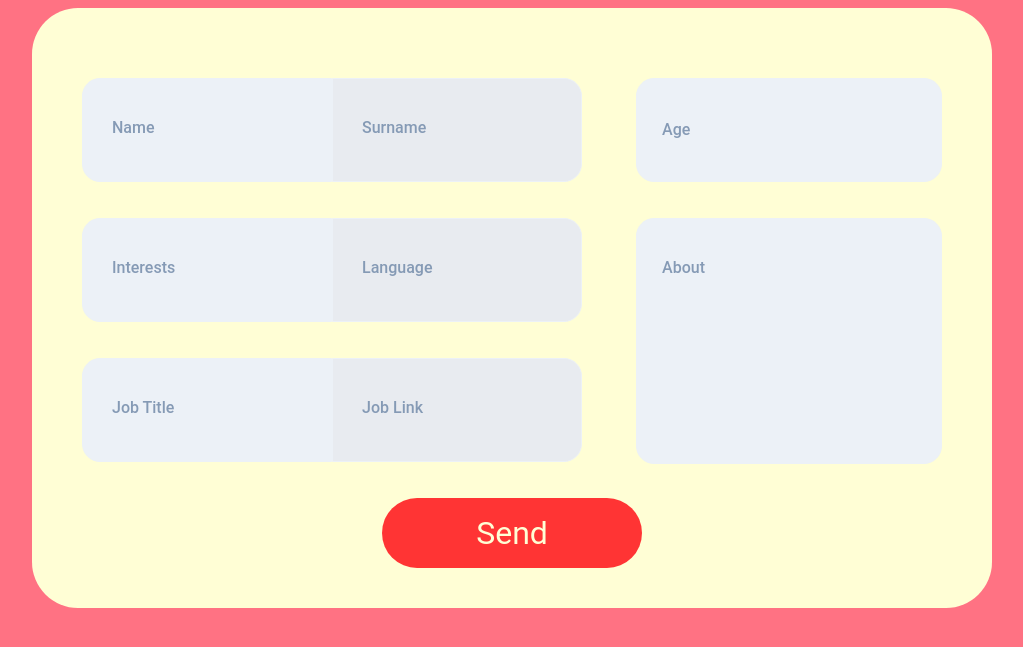
After one commit to dreistein33/jobber, a Flask app: template templates/form.html in a window 1280 px wide. The commit adds this page. Shown: the top 647 px of the page, without its empty margins (128-1151 px from the left). Run offline with Flask 3, Linux system fonts and the light colour scheme; the template is opened without the code that fills it, so the values that code supplies are empty.

Commit message:
Added jinja2 form.html template

```diff
--- a/app.py
+++ b/app.py
@@ -9,7 +9,7 @@ CORS(app)
 
 @app.route("/")
 def home():
-    return render_template("testing.html")
+    return render_template("form.html")
 
 
 @app.route("/api/complete/", methods=["POST"])
--- a/static/scripts/utils.js
+++ b/static/scripts/utils.js
@@ -65,22 +65,23 @@ function validateFormData(data_dict) {
 
 // This functions animate text in labels to go above the input form
 function animateInputsLabels(side) {
+
+
     if (side == "age") {
-        var topUp = "0px";
+        var topUp = "7px";
         var topDown = "60px";
     } else if (side == "about") {
-        var topUp = "140px";
+        var topUp = "145px";
         var topDown = "200px";
-    } else {
-        var topUp = "-30px";
-        var topDown = "35px";
+    } else  {
+        var topUp = "-25px";
+        var topDown = "40px";
     }
 
     $("." + side + "-input").focus(function() {
-    var id = this.id;
     var element = "label[for=" + this.id + "]";
 
-    $(element).css({"top": topUp});
+    $(element).css({"top": topUp, "font-size": "0.8rem"});
 })
 
 // Make the text go back to its root position
@@ -88,7 +89,7 @@ $("." + side + "-input").on("focusout", function() {
     if (this.value.length == 0) {
         var labelElement = "label[for=" + this.id + "]";
 
-        $(labelElement).css({"top": topDown});
+        $(labelElement).css({"top": topDown, "font-size": "1rem"});
     }
 });
 }
@@ -149,10 +150,10 @@ function updateContentBox(mode) {
             <input class="right-input" id="job-link" type="text" name="job-link" placeholder=" "required>
         </div>
 
-        <label for="age" class="input-label" style="left: 630px; top: 62px;">Age</label>
+        <label for="age" class="input-label" style="left: 630px; top: 72px;">Age</label>
         <input class="age-input" id="age" type="text" name="age" placeholder="" required>
 
-        <label for="about" class="input-label" style="left: 630px; top: 200px;">About</label>
+        <label for="about" class="input-label" style="left: 630px; top: 210px;">About</label>
         <textarea class="about-input" id="about" type="text" name="about" placeholder=" " required></textarea>
 
         <input class="send-button" type="submit" value="Send">
--- a/static/styles/styles.css
+++ b/static/styles/styles.css
@@ -16,6 +16,8 @@
         --input-border: 1px solid rgb(236, 241, 247);
         --input-field-color: rgb(236, 241, 247);
         --input-focus-color: rgba(236, 241, 247, 0.521);
+        --input-font-size: 1.2rem;
+        --label-font-size: 1rem;
         --label-text-color: rgb(133, 154, 181);
         --grey-text: grey;
 
@@ -27,20 +29,28 @@
 
     input[type="text"] {
         border: var(--input-border);
-        background: var(--input-field-color);
         transition: 0.2s;
+        font-size: var(--input-font-size);
+        font-weight: 100;
     }
 
     input:focus {
         outline: var(--bg-color);
+        background-color: var(--input-focus-color);
     }
 
     input[type="text"]:hover {
         background: var(--input-focus-color);
     }
 
+    textarea {
+        font-size: var(--input-font-size);
+        font-weight: 100;
+    }
+
     p {
-        text-align: right;
+        text-align: left;
+        font-weight: 200;
     }
 
     .content-box {
@@ -59,7 +69,7 @@
         border-radius: 46px;
         z-index: 1;
         vertical-align: top;
-        box-shadow: 10px 10px 1px 1px #FF3434;
+        /* box-shadow: 10px 10px 1px 1px #FF3434; */
     }
 
     .input-box {
@@ -78,6 +88,7 @@
         height: 100%;
         background: var(--input-field-color);
         border-radius: var(--main-border-radius-left);
+        border-right: 0px;
         z-index: 1;
     }
 
@@ -85,9 +96,10 @@
         position: relative;
         width: 50%;
         height: 100%;
-        background: var(--input-field-color);
+        background: rgb(232, 235, 240);
         border-radius: var(--main-border-radius-right);
         z-index: 0;
+        border-left: none;
     }
 
     .age-input {
@@ -98,6 +110,7 @@
         width: 300px;
         height: 100px;
         border-radius: 18px;
+        background: var(--input-field-color);
         /* float: right; */
     }
 
@@ -105,6 +118,11 @@
         position: absolute;
         width: 300px;
         height: 240px;
+        max-width: 300px;
+        max-height: 240px;
+        min-width: 300px;
+        min-height: 240px;
+        resize: none;
         right: 50px;
         top: 170px;
         border: var(--input-border);
@@ -139,16 +157,16 @@
         border-radius: 45px;
         font-size: 2rem;
         color: #FFFED5;
-        box-shadow: 10px 10px 1px 1px var(--bg-color);
         text-align: center;
         justify-content: center;
         transition: 0.2s
     }
 
     .send-button:hover {
-        width: 261px;
-        height: 75px;
+        /* width: 261px;
+        height: 75px; */
         cursor: pointer;
+        background: #fd1d1d;
     }
 
     .square {
@@ -164,9 +182,9 @@
     .input-label {
         position: absolute;
         left: 30px;
-        top: 35px;
+        top: 40px;
         z-index: 2;
-        font-size: 1rem;
+        font-size: var(--label-font-size);
         font-weight:500;
         color: var(--label-text-color);
         pointer-events: none;
--- a/templates/testing.html
+++ b/templates/base.html
@@ -1,17 +1,17 @@
 <!DOCTYPE html>
 <html>
-
     <head>
         <meta name="viewport" content="width=device-width, initial-scale=1">
         <script src="https://ajax.googleapis.com/ajax/libs/jquery/3.6.4/jquery.min.js"></script>
         <link rel="stylesheet" href="{{url_for('static', filename='styles/styles.css')}}">
+        <title>Motivational Letter Generator</title>
     </head>
 
 <body>
 
     <div class="form-box-main">
         <div class="content-box">
-
+            {% block content %} {% endblock %}
         </div>
     </div>
 
@@ -20,7 +20,11 @@
 <script type="text/javascript" src="{{url_for('static', filename='scripts/utils.js')}}"></script>
 <script>
     document.addEventListener("DOMContentLoaded", function() {
-        updateContentBox("fill");
+        var fieldsToAnimate = ["left", "right", "age", "about"];
+        for (var i = 0; i < fieldsToAnimate.length; i++) {
+            animateInputsLabels(fieldsToAnimate[i]);
+        }
+        $("textarea").val("");
         $("input").val("");
         $(".send-button").val("Send");
     })
--- /dev/null
+++ b/templates/form.html
@@ -0,0 +1,37 @@
+{% extends "base.html" %}
+
+{% block content %}
+    <form id="user-form" onsubmit="sendDataToEndpoint()">
+            <div class="input-box">
+            <label for="name" class="input-label">Name</label>
+            <input class="left-input" id="name" type="text" name="name" placeholder=" " required>
+
+            <label for="surname" class="input-label" style="left: 280px; text-align: right;">Surname</label>
+            <input class="right-input" id="surname" type="text" value=" " name="surname" placeholder=" " required>
+        </div>
+
+        <div class="input-box">
+            <label for="interests" class="input-label">Interests</label>
+            <input class="left-input" id="interests" type="text" name="interests" placeholder=" " required>
+
+            <label for="language" class="input-label" style="left: 280px;">Language</label>
+            <input class="right-input" id="language" type="text" name="language" placeholder=" " required>
+        </div>
+
+        <div class="input-box">
+            <label for="job-title" class="input-label">Job Title</label>
+            <input class="left-input" id="job-title" type="text" name="job-title" placeholder=" "required>
+
+            <label for="job-link" class="input-label" style="left: 280px;">Job Link</label>
+            <input class="right-input" id="job-link" type="text" name="job-link" placeholder=" "required>
+        </div>
+
+        <label for="age" class="input-label" style="left: 630px; top: 72px;">Age</label>
+        <input class="age-input" id="age" type="text" name="age" placeholder="" required>
+
+        <label for="about" class="input-label" style="left: 630px; top: 210px;">About</label>
+        <textarea class="about-input" id="about" type="text" name="about" placeholder=" " required></textarea>
+
+        <input class="send-button" type="submit" value="Send">
+    </form>
+{% endblock %}
```
